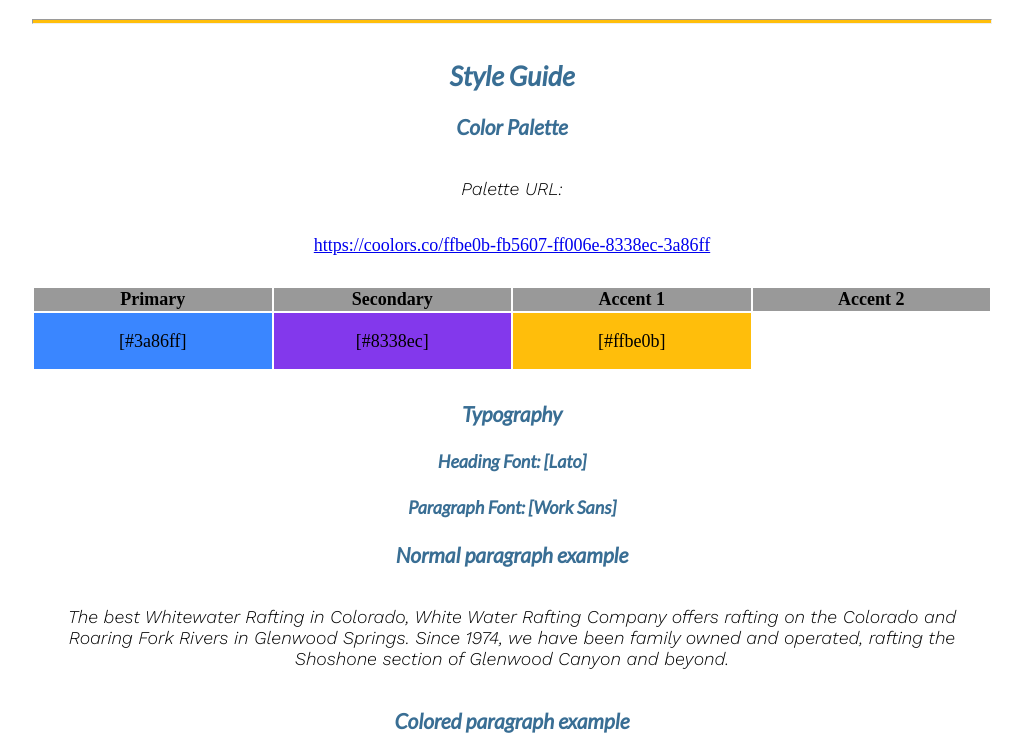
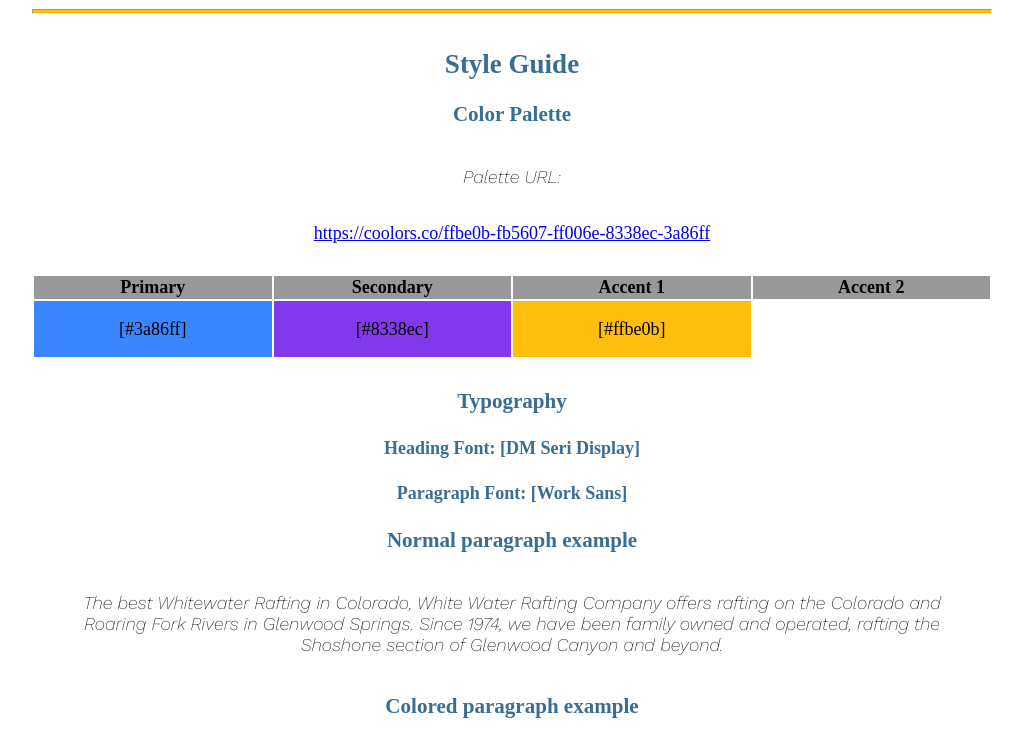
Before and after one commit to Mattvil04/wdd130, a plain HTML site: page wwr/site-plan-rafting.html in a window 1280 px wide. Shown: the part 1111-1848 px from the top of the page, without its empty margins (128-1151 px from the left). Drawn offline with nearby package versions, Linux system fonts and the light colour scheme; files that its build step writes are made by us from their sources.

Commit message:
site plan added

```diff
--- a/wwr/site-plan-rafting.css
+++ b/wwr/site-plan-rafting.css
@@ -2,7 +2,7 @@
 /* if you are using any Google fonts change the font names below to your fonts.
 Any spaces in your font name should be replaced with a +.
 Fonts are separated by a & */
-@import url('https://fonts.googleapis.com/css2?family=Lato:ital@1&family=Work+Sans:ital,wght@1,300&display=swap');
+@import url('https://fonts.googleapis.com/css2?family=DM+Serif+Display&family=Work+Sans:ital,wght@1,200&display=swap');
 :root {
 /* change the values below to your colors from your palette */
   --primary-color: #3a86ff ;
@@ -11,7 +11,7 @@ Fonts are separated by a & */
   --accent2-color: white;
 
   /* change the values below to your chosen font(s) */
-  --heading-font: "Lato";
+  --heading-font: "DM Seri Display";
   --paragraph-font: Work Sans, Helvetica, sans-serif;
 
   /* these colors below should be chosen from among your palette colors above */
--- a/wwr/site-plan-rafting.html
+++ b/wwr/site-plan-rafting.html
@@ -67,7 +67,7 @@
     <!-- Choose a font for your paragraphs (body copy) and headlines. What font(s) have you chosen? Think also about which of your colors above you might use for background and font colors. -->
 
     <h4>
-      Heading Font: [Lato]
+      Heading Font: [DM Seri Display]
       <!-- change this -->
     </h4>
     <h4>
```
